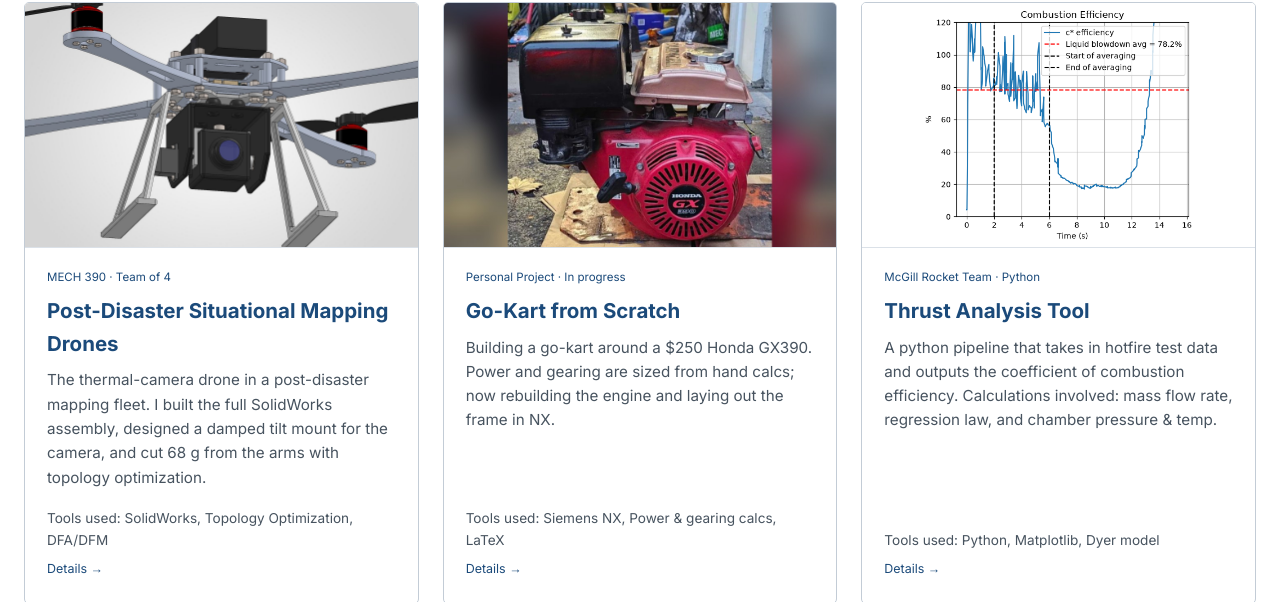
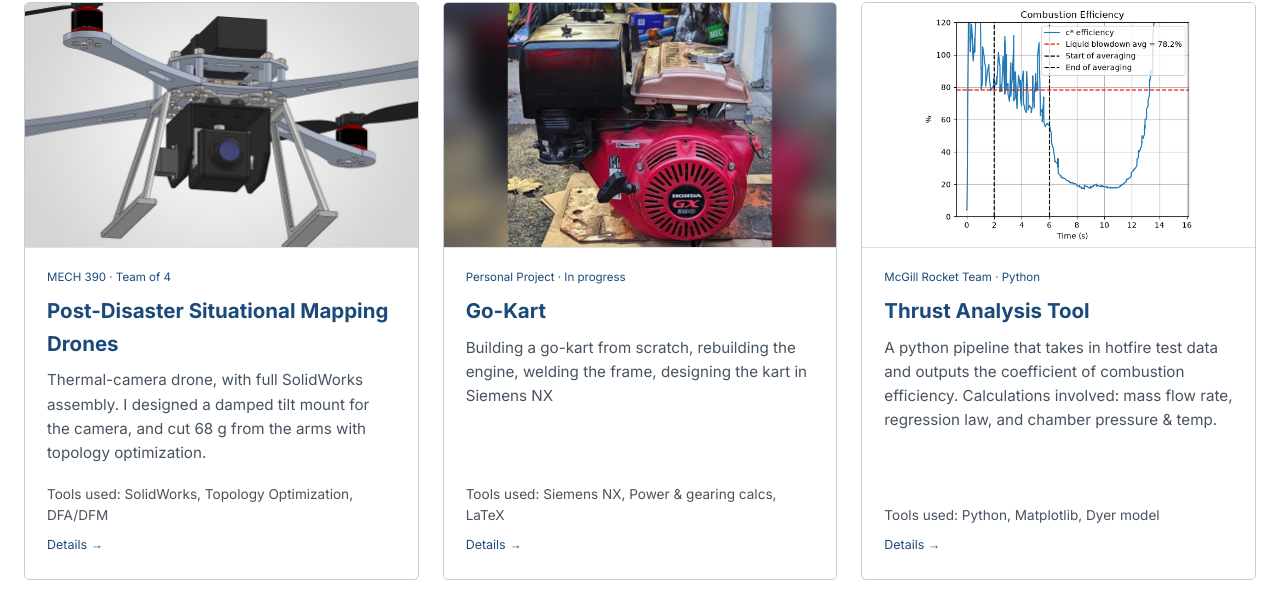
Before and after one commit to neelviegas/neelviegas.github.io, a plain HTML site: page index.html in a window 1280 px wide. Shown: the part 164-766 px from the top of the page. Drawn offline with Linux system fonts and the light colour scheme.

Commit message:
Update drone and go-kart home card text (#14)
Claude-Session: https://claude.ai/code/session_019AqUA74rr57SfRsqx9tv9f

Co-authored-by: Claude <noreply@anthropic.com>

```diff
--- a/index.html
+++ b/index.html
@@ -56,9 +56,8 @@
         <div class="body">
           <div class="kicker">MECH 390 · Team of 4</div>
           <h3>Post-Disaster Situational Mapping Drones</h3>
-          <p>The thermal-camera drone in a post-disaster mapping fleet. I built the full SolidWorks
-             assembly, designed a damped tilt mount for the camera, and cut 68 g from the arms with
-             topology optimization.</p>
+          <p>Thermal-camera drone, with full SolidWorks assembly. I designed a damped tilt mount for the
+             camera, and cut 68 g from the arms with topology optimization.</p>
           <div class="foot">
             <div class="tools">Tools used: SolidWorks, Topology Optimization, DFA/DFM</div>
             <span class="more">Details →</span>
@@ -73,9 +72,9 @@
         </div>
         <div class="body">
           <div class="kicker">Personal Project · In progress</div>
-          <h3>Go-Kart from Scratch</h3>
-          <p>Building a go-kart around a $250 Honda GX390. Power and gearing are sized from hand calcs;
-             now rebuilding the engine and laying out the frame in NX.</p>
+          <h3>Go-Kart</h3>
+          <p>Building a go-kart from scratch, rebuilding the engine, welding the frame, designing the kart
+             in Siemens NX</p>
           <div class="foot">
             <div class="tools">Tools used: Siemens NX, Power &amp; gearing calcs, LaTeX</div>
             <span class="more">Details →</span>
```
